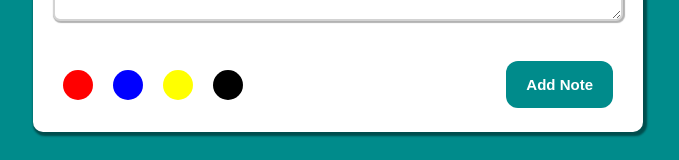
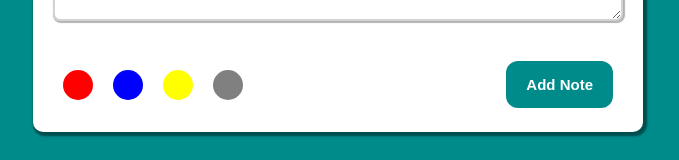
Before and after one commit to korkutDogukan/Note-App, a Vue app in the folder note-app/: page / in a window 1280 px wide. Shown: the part 238-398 px from the top of the page, without its empty margins (302-981 px from the left). Built offline with nearby package versions, Linux system fonts and the light colour scheme.

Commit message:
Add the ability to specify the selected color to the user

```diff
--- a/note-app/src/components/NoteCard/NoteCard.scss
+++ b/note-app/src/components/NoteCard/NoteCard.scss
@@ -80,7 +80,7 @@
           @extend %labels;
           transition: transform 0.7s;
           &:hover {
-            transform: scale(1.2);
+            transform: scale(1.1);
           }
 
           &-input {
@@ -100,8 +100,8 @@
           background: yellow;
         }
 
-        .black {
-          background: black;
+        .grey {
+          background: grey;
         }
       }
 
@@ -123,3 +123,7 @@
     }
   }
 }
+
+.selected-color {
+  border: 2px solid black !important;
+}
--- a/note-app/src/components/NoteCard/NoteCard.vue
+++ b/note-app/src/components/NoteCard/NoteCard.vue
@@ -8,16 +8,32 @@
       </form>
       <div class="note-card-content-footer">
         <div class="note-card-content-footer-colors">
-          <label class="note-card-content-footer-colors-label red">
+          <label
+            @click="selectRed"
+            :class="selectedColor == 'red' ? 'selected-color' : null"
+            class="note-card-content-footer-colors-label red"
+          >
             <input type="radio" class="note-card-content-footer-colors-label-input" />
           </label>
-          <label class="note-card-content-footer-colors-label blue">
+          <label
+            :class="selectedColor == 'blue' ? 'selected-color' : null"
+            @click="selectBlue"
+            class="note-card-content-footer-colors-label blue"
+          >
             <input type="radio" class="note-card-content-footer-colors-label-input" />
           </label>
-          <label class="note-card-content-footer-colors-label yellow">
+          <label
+            :class="selectedColor == 'yellow' ? 'selected-color' : null"
+            @click="selectYellow"
+            class="note-card-content-footer-colors-label yellow"
+          >
             <input type="radio" class="note-card-content-footer-colors-label-input" />
           </label>
-          <label class="note-card-content-footer-colors-label black">
+          <label
+            :class="selectedColor == 'grey' ? 'selected-color' : null"
+            @click="selectGrey"
+            class="note-card-content-footer-colors-label grey"
+          >
             <input type="radio" class="note-card-content-footer-colors-label-input" />
           </label>
         </div>
@@ -27,6 +43,22 @@
   </div>
 </template>
 <script setup>
+import { ref } from "vue";
+
+const selectedColor = ref(null);
+
+const selectRed = () => {
+  selectedColor.value = "red";
+}
+const selectBlue = () => {
+  selectedColor.value = "blue";
+}
+const selectYellow = () => {
+  selectedColor.value = "yellow";
+}
+const selectGrey = () => {
+  selectedColor.value = "grey";
+}
 </script>
 <style src="./NoteCard.scss" lang="scss">
 </style>
```
